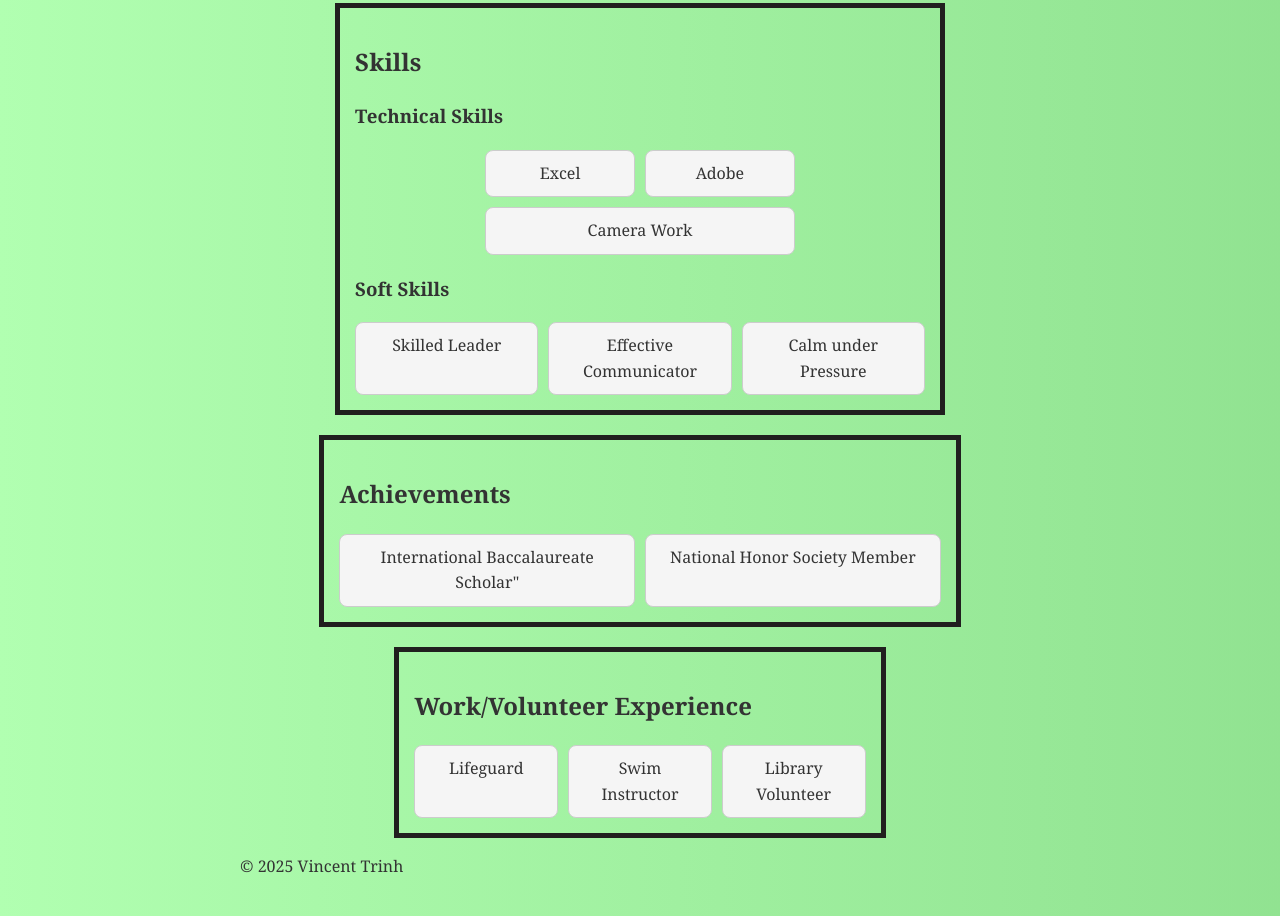
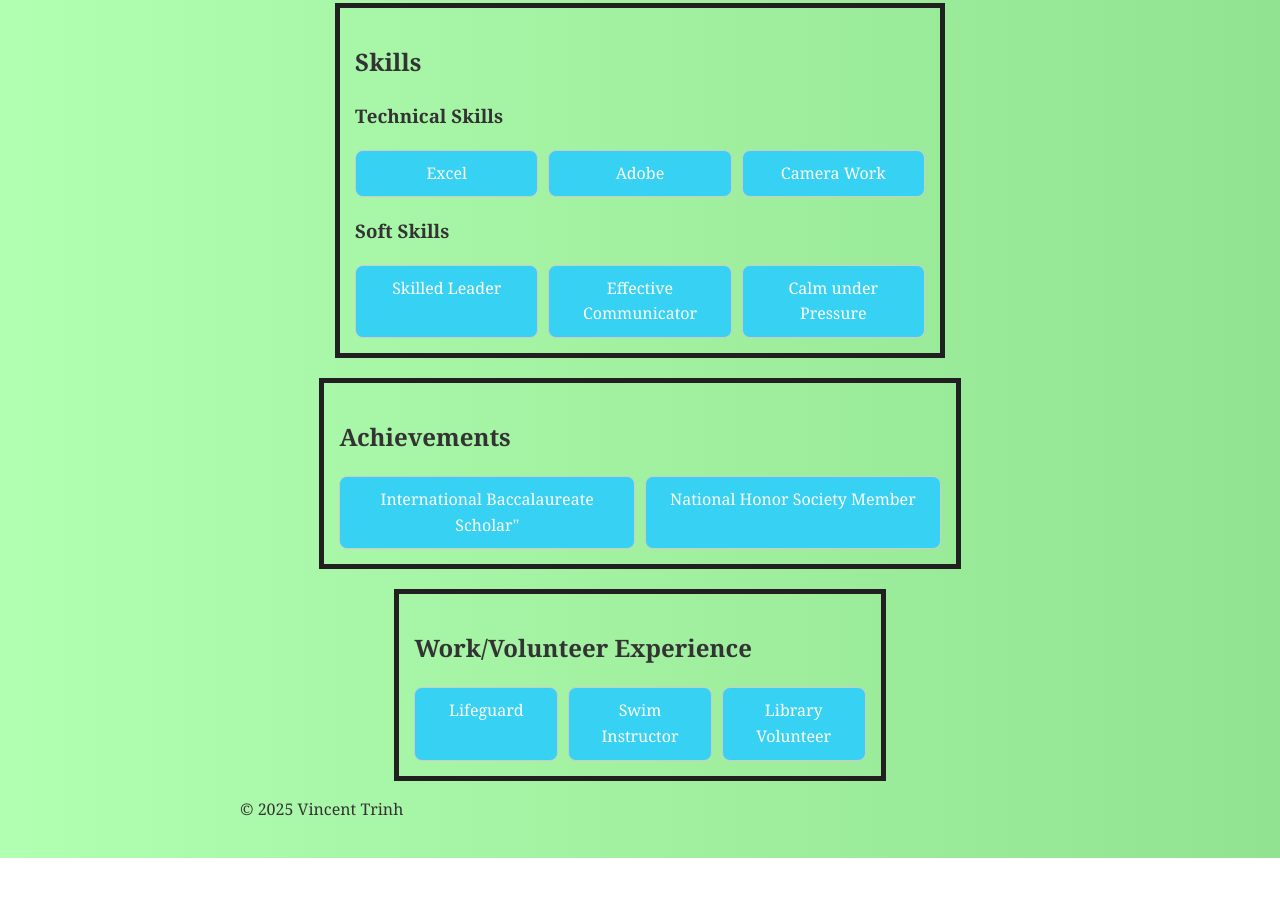
Before and after one commit to VincentQTrinh08/VincentQTrinh08.github.io, a plain HTML site: page index.html in a window 1280 px wide. Shown: the part 1026-1942 px from the top of the page. After the commit the page ends 1884 px from the top, so only its background shows below. Drawn offline with Linux system fonts and the light colour scheme.

Commit message:
Add files via upload

```diff
--- a/styles.css
+++ b/styles.css
@@ -37,6 +37,7 @@ section {
     display: flex;
     flex-direction: column;
     gap: 20px;
+    align-items: stretch;
 }
 
 
@@ -83,7 +84,7 @@ ul {
 }
 
 ul li {
-    flex: 1 1 45%; /* flexible items with 45% base size */
+    flex: 1 1 45%;
 }
 
 .container {
@@ -108,14 +109,6 @@ ul li {
     }
 }
 
-.flex-list {
-    display: flex;
-    flex-wrap: wrap;
-    justify-content: space-around;
-    gap: 10px;
-    margin-top: 10px;
-}
-
 .flex-list ul {
     list-style: none;
     padding: 0;
@@ -124,13 +117,15 @@ ul li {
     flex-wrap: wrap;
     justify-content: center;
     gap: 10px;
+    color: white;
 }
 
 .flex-list li {
-    background-color: #f5f5f5;
+    background-color:#37d1f3;
     padding: 10px 15px;
     border: 1px solid #ccc;
     border-radius: 8px;
     flex: 1 1 100px;
     text-align: center;
+    color: white
 }
```
